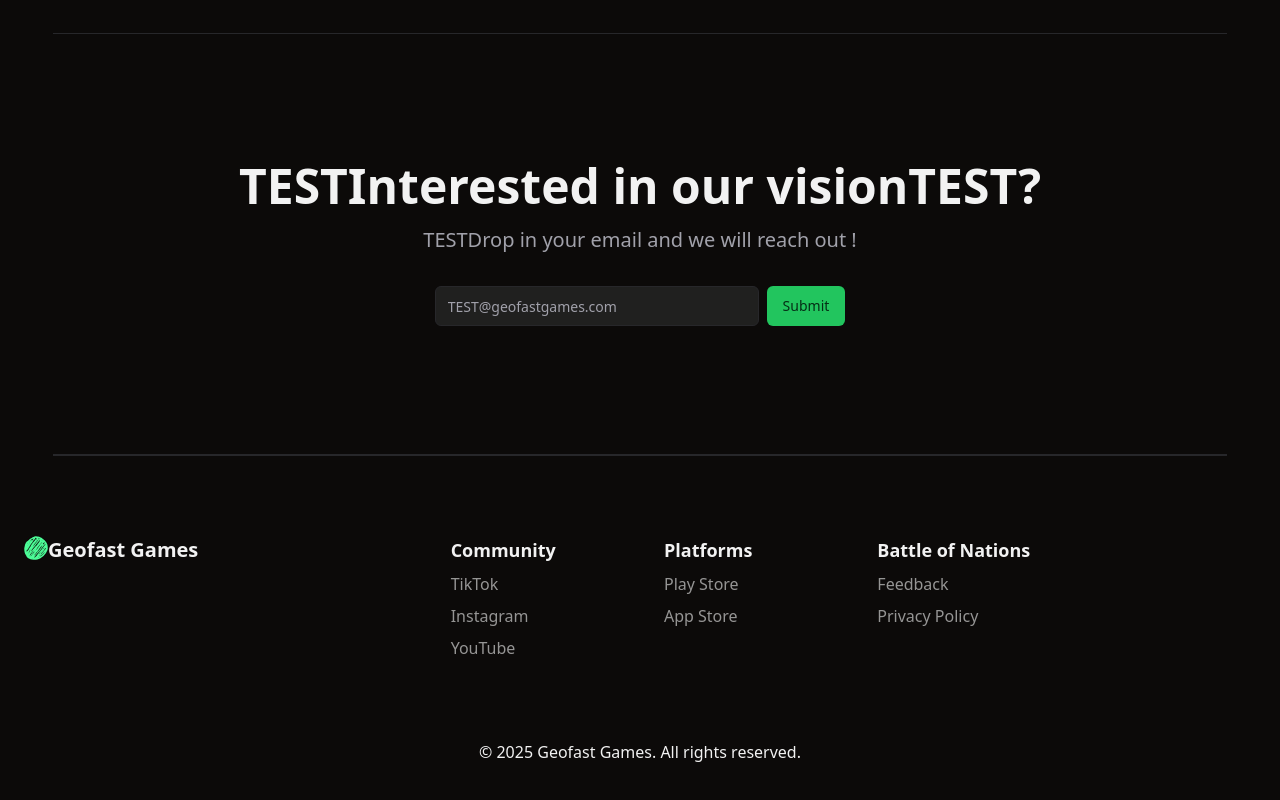
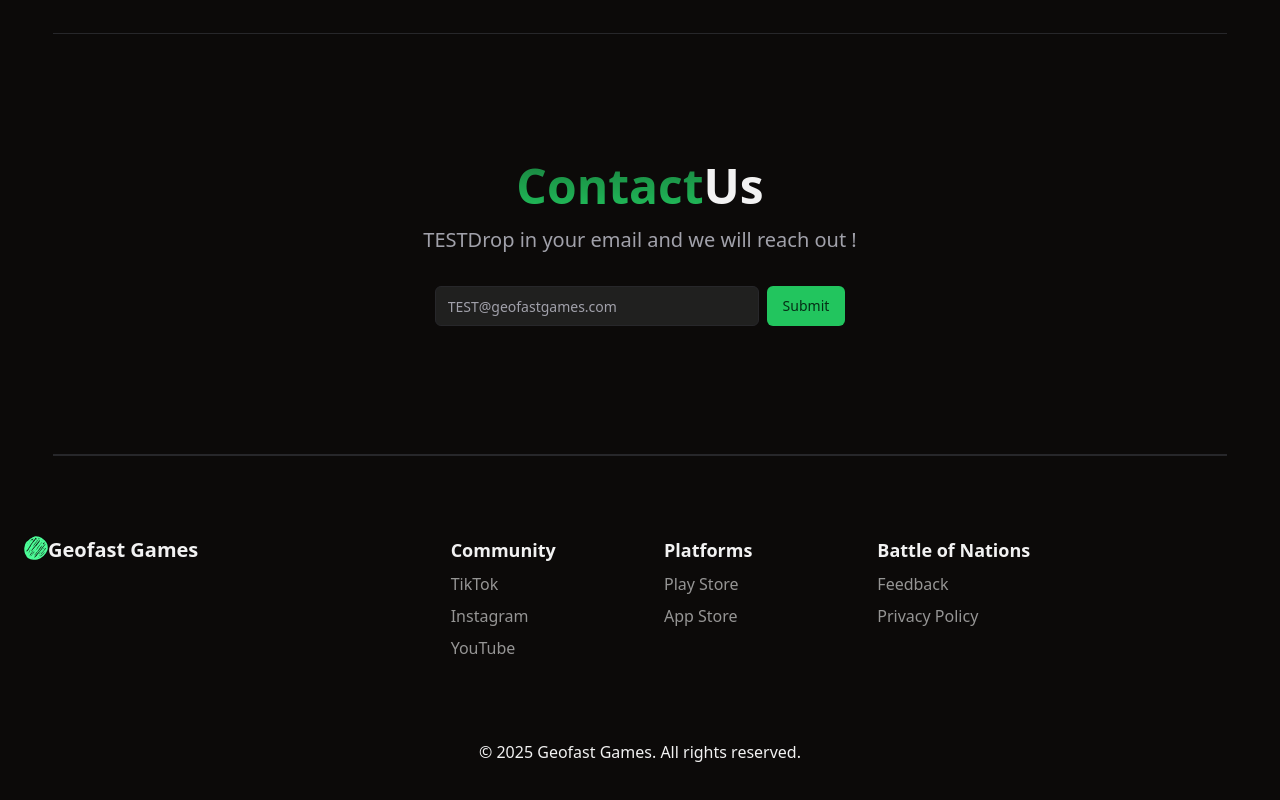
Before and after one commit to utkarshtrivedimdz/geofast-landing-page, a React (Vite) app: page / in a window 1280 px wide. Shown: the part 5335-6135 px from the top of the page. Built offline with nearby package versions, Linux system fonts and the light colour scheme.

Commit message:
Update Newsletter.tsx

```diff
--- a/src/components/Newsletter.tsx
+++ b/src/components/Newsletter.tsx
@@ -13,9 +13,11 @@ export const Newsletter = () => {
 
       <div className="container py-24 sm:py-32">
         <h3 className="text-center text-4xl md:text-5xl font-bold">
-          TESTInterested in our visionTEST?{" "}
+          {" "}
           <span className="bg-gradient-to-b from-primary/60 to-primary text-transparent bg-clip-text">
+            Contact
           </span>
+          Us
         </h3>
         <p className="text-xl text-muted-foreground text-center mt-4 mb-8">
           TESTDrop in your email and we will reach out !
```
